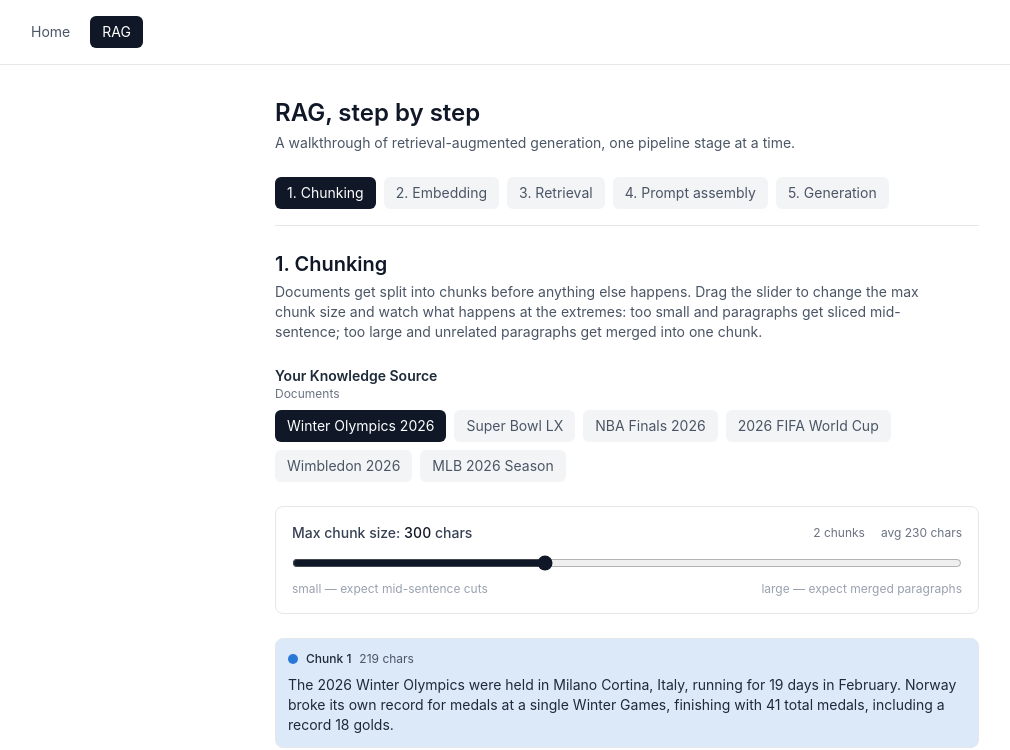
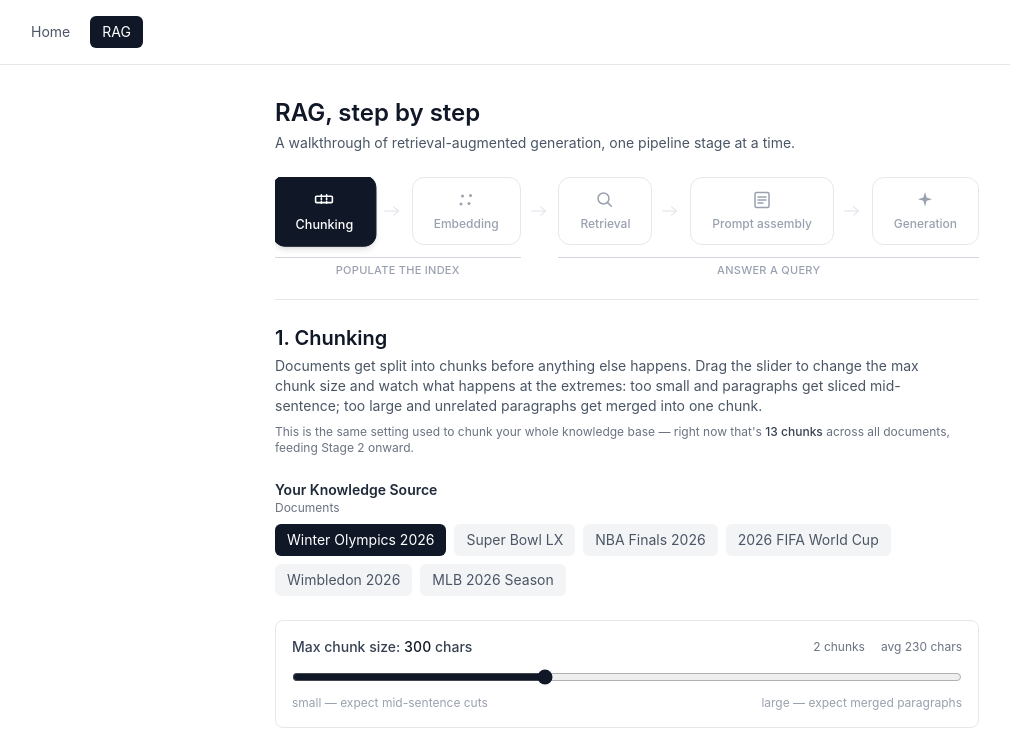
Before and after one commit to KevinGuillaume/trAIningWheels, a React (Vite) app in the folder client/: page /rag in a window 1280 px wide. Shown: the top 750 px of the page, without its empty margins (13-1023 px from the left). Built offline with nearby package versions, Linux system fonts and the light colour scheme.

Commit message:
UI Updates, and chunk connection between chunking + embedding

```diff
--- a/client/src/lib/embeddableChunks.ts
+++ b/client/src/lib/embeddableChunks.ts
@@ -7,11 +7,11 @@ export interface EmbeddableChunk extends Chunk {
   docIndex: number
 }
 
-export function buildEmbeddableChunks(): EmbeddableChunk[] {
+export function buildEmbeddableChunks(maxChars: number = DEFAULT_MAX_CHARS): EmbeddableChunk[] {
   return corpus.flatMap((doc, docIndex) =>
     // chunkDocument's ids ("c0", "c1", ...) are only unique within one document —
     // prefix with docId so they stay unique once every document is flattened together.
-    chunkDocument(doc.text, DEFAULT_MAX_CHARS).map((chunk) => ({
+    chunkDocument(doc.text, maxChars).map((chunk) => ({
       ...chunk,
       id: `${doc.id}-${chunk.id}`,
       docId: doc.id,
--- a/client/src/pages/Rag.tsx
+++ b/client/src/pages/Rag.tsx
@@ -1,9 +1,11 @@
 import { useMemo, useState } from 'react'
+import PipelineDiagram from './rag/PipelineDiagram'
 import ChunkingStage from './rag/ChunkingStage'
 import EmbeddingStage from './rag/EmbeddingStage'
 import RetrievalStage from './rag/RetrievalStage'
 import PromptAssemblyStage from './rag/PromptAssemblyStage'
 import GenerationStage from './rag/GenerationStage'
+import { DEFAULT_MAX_CHARS } from '../lib/chunking'
 import { buildEmbeddableChunks } from '../lib/embeddableChunks'
 import { fitPCA2D } from '../lib/pca'
 import { createPlotLayout } from '../lib/plotLayout'
@@ -24,14 +26,25 @@ const STAGES = [
 
 type StageId = (typeof STAGES)[number]['id']
 
+// Chunking and embedding build the corpus index once, up front. Retrieval,
+// prompt assembly, and generation all happen fresh for every question asked
+// against that index — including a second, on-the-fly use of the embedding
+// model to embed the query itself.
+const STAGE_GROUPS = [
+  { label: 'Populate the index', span: 2 },
+  { label: 'Answer a query', span: 3 },
+] as const
+
 export default function Rag() {
   const [activeStage, setActiveStage] = useState<StageId>('chunking')
 
-  // Shared across Embedding, Retrieval, and Prompt assembly: all three need the
-  // same chunk set, the same computed vectors, and the same PCA axes so a query
-  // lands in a space that's consistent with what Embedding already showed.
-  const chunks = useMemo(buildEmbeddableChunks, [])
-  const { embed, status, progress, error } = useEmbeddings()
+  // Shared across Chunking, Embedding, Retrieval, and Prompt assembly: all
+  // stages need the same chunk set, the same computed vectors, and the same
+  // PCA axes so a query lands in a space that's consistent with what
+  // Embedding already showed.
+  const [maxChars, setMaxChars] = useState(DEFAULT_MAX_CHARS)
+  const chunks = useMemo(() => buildEmbeddableChunks(maxChars), [maxChars])
+  const { embed, status, progress, error, reset: resetEmbeddings } = useEmbeddings()
   const [vectors, setVectors] = useState<number[][] | null>(null)
   const pcaFit = useMemo(() => (vectors ? fitPCA2D(vectors) : null), [vectors])
   const plotLayout = useMemo(
@@ -58,6 +71,18 @@ export default function Rag() {
   const [searchResult, setSearchResult] = useState<SearchResult | null>(null)
   const [strictGrounding, setStrictGrounding] = useState(true)
 
+  // Changing maxChars changes the corpus's chunk boundaries, which makes any
+  // previously computed vectors and search results stale — clear them here,
+  // right where the change originates, rather than reacting to it after the
+  // fact.
+  const handleMaxCharsChange = (value: number) => {
+    setMaxChars(value)
+    setVectors(null)
+    setSearchResult(null)
+    setSearchError(null)
+    resetEmbeddings()
+  }
+
   const runSearch = async (text: string) => {
     const query = text.trim()
     if (!query || !vectors || !pcaFit) return
@@ -83,27 +108,18 @@ export default function Rag() {
         </p>
       </div>
 
-      <div className="flex flex-wrap gap-2 border-b border-gray-200 pb-4">
-        {STAGES.map((stage, i) => (
-          <button
-            key={stage.id}
-            disabled={!stage.available}
-            onClick={() => setActiveStage(stage.id)}
-            className={`rounded-md px-3 py-1.5 text-sm ${
-              !stage.available
-                ? 'cursor-not-allowed bg-gray-50 text-gray-400'
-                : stage.id === activeStage
-                  ? 'bg-gray-900 text-white'
-                  : 'bg-gray-100 text-gray-600 hover:bg-gray-200'
-            }`}
-          >
-            {i + 1}. {stage.label}
-            {!stage.available && <span className="ml-1.5 text-gray-300">soon</span>}
-          </button>
-        ))}
+      <div className="border-b border-gray-200 pb-4">
+        <PipelineDiagram<StageId>
+          stages={STAGES}
+          groups={STAGE_GROUPS}
+          activeStage={activeStage}
+          onSelect={setActiveStage}
+        />
       </div>
 
-      {activeStage === 'chunking' && <ChunkingStage />}
+      {activeStage === 'chunking' && (
+        <ChunkingStage maxChars={maxChars} onMaxCharsChange={handleMaxCharsChange} chunkCount={chunks.length} />
+      )}
       {activeStage === 'embedding' && (
         <EmbeddingStage
           chunks={chunks}
--- a/client/src/pages/rag/ChunkingStage.tsx
+++ b/client/src/pages/rag/ChunkingStage.tsx
@@ -1,13 +1,18 @@
 import { useMemo, useState } from 'react'
 import { corpus } from '../../data/corpus'
-import { chunkDocument, DEFAULT_MAX_CHARS } from '../../lib/chunking'
+import { chunkDocument } from '../../lib/chunking'
 
 const MIN_CHARS = 60
 const MAX_CHARS = 700
 
-export default function ChunkingStage() {
+interface ChunkingStageProps {
+  maxChars: number
+  onMaxCharsChange: (value: number) => void
+  chunkCount: number
+}
+
+export default function ChunkingStage({ maxChars, onMaxCharsChange, chunkCount }: ChunkingStageProps) {
   const [docId, setDocId] = useState(corpus[0].id)
-  const [maxChars, setMaxChars] = useState(DEFAULT_MAX_CHARS)
 
   const doc = corpus.find((d) => d.id === docId) ?? corpus[0]
   const chunks = useMemo(() => chunkDocument(doc.text, maxChars), [doc.text, maxChars])
@@ -24,6 +29,11 @@ export default function ChunkingStage() {
           Documents get split into chunks before anything else happens. Drag the slider to change
           the max chunk size and watch what happens at the extremes: too small and paragraphs get
           sliced mid-sentence; too large and unrelated paragraphs get merged into one chunk.
+        </p>
+        <p className="mt-2 text-xs text-gray-500">
+          This is the same setting used to chunk your whole knowledge base — right now that's{' '}
+          <span className="font-medium text-gray-700">{chunkCount} chunks</span> across all documents,
+          feeding Stage 2 onward.
         </p>
       </div>
 
@@ -62,7 +72,7 @@ export default function ChunkingStage() {
           max={MAX_CHARS}
           step={10}
           value={maxChars}
-          onChange={(e) => setMaxChars(Number(e.target.value))}
+          onChange={(e) => onMaxCharsChange(Number(e.target.value))}
           className="mt-3 w-full accent-gray-900"
         />
         <div className="mt-1 flex justify-between text-xs text-gray-400">
--- /dev/null
+++ b/client/src/pages/rag/PipelineDiagram.tsx
@@ -0,0 +1,162 @@
+import type { ReactNode } from 'react'
+
+const ICONS: Record<string, ReactNode> = {
+  chunking: (
+    <svg viewBox="0 0 20 20" fill="none" className="h-5 w-5">
+      <rect x="2" y="7" width="16" height="6" rx="1" stroke="currentColor" strokeWidth="1.5" />
+      <line
+        x1="7.5"
+        y1="5.5"
+        x2="7.5"
+        y2="14.5"
+        stroke="currentColor"
+        strokeWidth="1.5"
+        strokeDasharray="1.6 1.6"
+        strokeLinecap="round"
+      />
+      <line
+        x1="12.5"
+        y1="5.5"
+        x2="12.5"
+        y2="14.5"
+        stroke="currentColor"
+        strokeWidth="1.5"
+        strokeDasharray="1.6 1.6"
+        strokeLinecap="round"
+      />
+    </svg>
+  ),
+  embedding: (
+    <svg viewBox="0 0 20 20" fill="none" className="h-5 w-5">
+      <circle cx="5" cy="14" r="1.5" fill="currentColor" />
+      <circle cx="14.5" cy="5.5" r="1.5" fill="currentColor" />
+      <circle cx="13" cy="13.5" r="1.5" fill="currentColor" />
+      <circle cx="6.5" cy="6" r="1.5" fill="currentColor" />
+    </svg>
+  ),
+  retrieval: (
+    <svg viewBox="0 0 20 20" fill="none" className="h-5 w-5">
+      <circle cx="8.5" cy="8.5" r="5.5" stroke="currentColor" strokeWidth="1.5" />
+      <line x1="16.3" y1="16.3" x2="12.6" y2="12.6" stroke="currentColor" strokeWidth="1.5" strokeLinecap="round" />
+    </svg>
+  ),
+  prompt: (
+    <svg viewBox="0 0 20 20" fill="none" className="h-5 w-5">
+      <rect x="3" y="2.5" width="14" height="15" rx="1.5" stroke="currentColor" strokeWidth="1.5" />
+      <line x1="6" y1="7" x2="14" y2="7" stroke="currentColor" strokeWidth="1.5" strokeLinecap="round" />
+      <line x1="6" y1="10" x2="14" y2="10" stroke="currentColor" strokeWidth="1.5" strokeLinecap="round" />
+      <line x1="6" y1="13" x2="11" y2="13" stroke="currentColor" strokeWidth="1.5" strokeLinecap="round" />
+    </svg>
+  ),
+  generation: (
+    <svg viewBox="0 0 20 20" fill="currentColor" stroke="none" className="h-5 w-5">
+      <path d="M10 2 L11.6 7.6 L17 9.2 L11.6 10.8 L10 16.4 L8.4 10.8 L3 9.2 L8.4 7.6 Z" />
+    </svg>
+  ),
+}
+
+function Arrow({ dim }: { dim: boolean }) {
+  return (
+    <svg viewBox="0 0 24 20" className={`h-4 w-5 shrink-0 ${dim ? 'text-gray-200' : 'text-gray-400'}`} fill="none">
+      <line x1="1" y1="10" x2="18" y2="10" stroke="currentColor" strokeWidth="1.5" />
+      <path
+        d="M13 5 L19 10 L13 15"
+        stroke="currentColor"
+        strokeWidth="1.5"
+        strokeLinecap="round"
+        strokeLinejoin="round"
+      />
+    </svg>
+  )
+}
+
+interface DiagramStage<T extends string> {
+  id: T
+  label: string
+  available: boolean
+}
+
+// A group covers `span` consecutive stages, in stage order, starting right
+// after the previous group ends. Spans across all groups must add up to
+// stages.length.
+interface DiagramGroup {
+  label: string
+  span: number
+}
+
+export default function PipelineDiagram<T extends string>({
+  stages,
+  groups,
+  activeStage,
+  onSelect,
+}: {
+  stages: readonly DiagramStage<T>[]
+  groups: readonly DiagramGroup[]
+  activeStage: T
+  onSelect: (id: T) => void
+}) {
+  const activeIndex = stages.findIndex((s) => s.id === activeStage)
+
+  // Lay stages and arrows out on alternating grid columns (node, arrow, node, ...)
+  // so a group's bracket can span the exact same columns as its stages, however
+  // wide their labels end up being — no pixel math required.
+  const columnCount = stages.length * 2 - 1
+
+  const groupSpans = groups.reduce<{ label: string; startCol: number; endCol: number }[]>((acc, group) => {
+    const startIdx = acc.length === 0 ? 0 : acc[acc.length - 1].endCol / 2 + 0.5
+    const endIdx = startIdx + group.span - 1
+    acc.push({ label: group.label, startCol: startIdx * 2 + 1, endCol: endIdx * 2 + 1 })
+    return acc
+  }, [])
+
+  return (
+    <div
+      className="grid items-center gap-x-1 gap-y-2 overflow-x-auto pb-1"
+      style={{ gridTemplateColumns: `repeat(${columnCount}, auto)` }}
+    >
+      {stages.map((stage, i) => {
+        const isActive = i === activeIndex
+        const isDone = i < activeIndex
+        return (
+          <div key={stage.id} className="contents">
+            {i > 0 && (
+              <div style={{ gridColumn: i * 2, gridRow: 1 }} className="flex justify-center">
+                <Arrow dim={i > activeIndex} />
+              </div>
+            )}
+            <button
+              disabled={!stage.available}
+              onClick={() => onSelect(stage.id)}
+              style={{ gridColumn: i * 2 + 1, gridRow: 1 }}
+              className={`flex flex-col items-center gap-1.5 rounded-xl border px-4 py-3 text-center transition-all duration-150 ${
+                !stage.available
+                  ? 'cursor-not-allowed border-gray-100 bg-gray-50 text-gray-300'
+                  : isActive
+                    ? 'scale-105 border-gray-900 bg-gray-900 text-white shadow-md'
+                    : isDone
+                      ? 'border-gray-300 bg-gray-100 text-gray-500 hover:border-gray-400 hover:bg-gray-200'
+                      : 'border-gray-200 bg-white text-gray-400 hover:border-gray-300 hover:text-gray-600'
+              }`}
+            >
+              {ICONS[stage.id]}
+              <span className="text-xs font-medium whitespace-nowrap">{stage.label}</span>
+              {!stage.available && <span className="text-[10px] uppercase tracking-wide text-gray-300">soon</span>}
+            </button>
+          </div>
+        )
+      })}
+      {groupSpans.map((group) => (
+        <div
+          key={group.label}
+          style={{ gridColumn: `${group.startCol} / ${group.endCol + 1}`, gridRow: 2 }}
+          className="flex flex-col items-center gap-1 pt-1"
+        >
+          <div className="h-px w-full bg-gray-300" />
+          <span className="text-[11px] font-medium tracking-wide whitespace-nowrap text-gray-400 uppercase">
+            {group.label}
+          </span>
+        </div>
+      ))}
+    </div>
+  )
+}
```
Also changed, not shown: client/src/lib/useEmbeddings.ts (+9 -1 lines).
